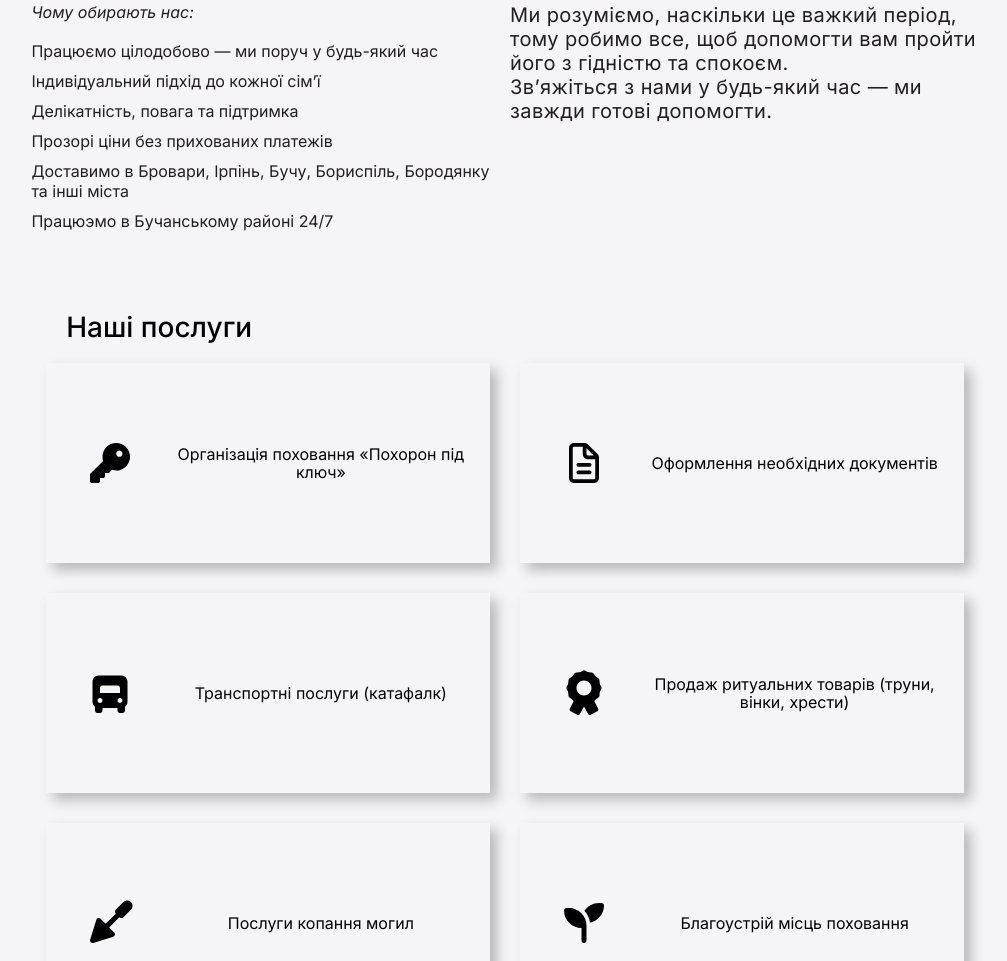
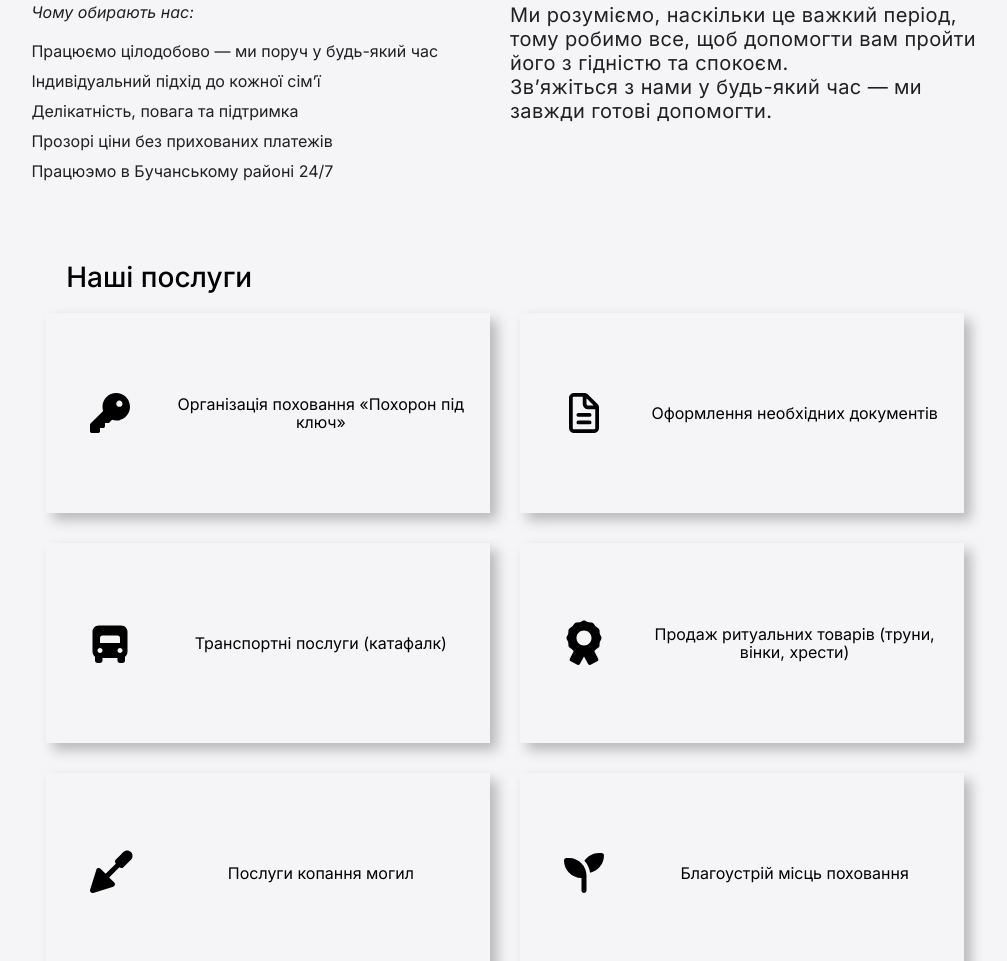
Before and after one commit to Demonhard/funeral_services, a website: page public/index.html in a window 1280 px wide. Shown: the part 1236-2197 px from the top of the page, without its empty margins (135-1142 px from the left). Drawn offline with Linux system fonts and the light colour scheme; no server answers.

Commit message:
change text

```diff
--- a/public/index.html
+++ b/public/index.html
@@ -112,7 +112,6 @@
 								<li>Індивідуальний підхід до кожної сім’ї</li>
 								<li>Делікатність, повага та підтримка</li>
 								<li>Прозорі ціни без прихованих платежів</li>
-								<li>Доставимо в Бровари, Ірпінь, Бучу, Бориспіль, Бородянку та інші міста</li>
 								<li>Працюэмо в Бучанському районі 24/7</li>
 							</ul>
 
```
